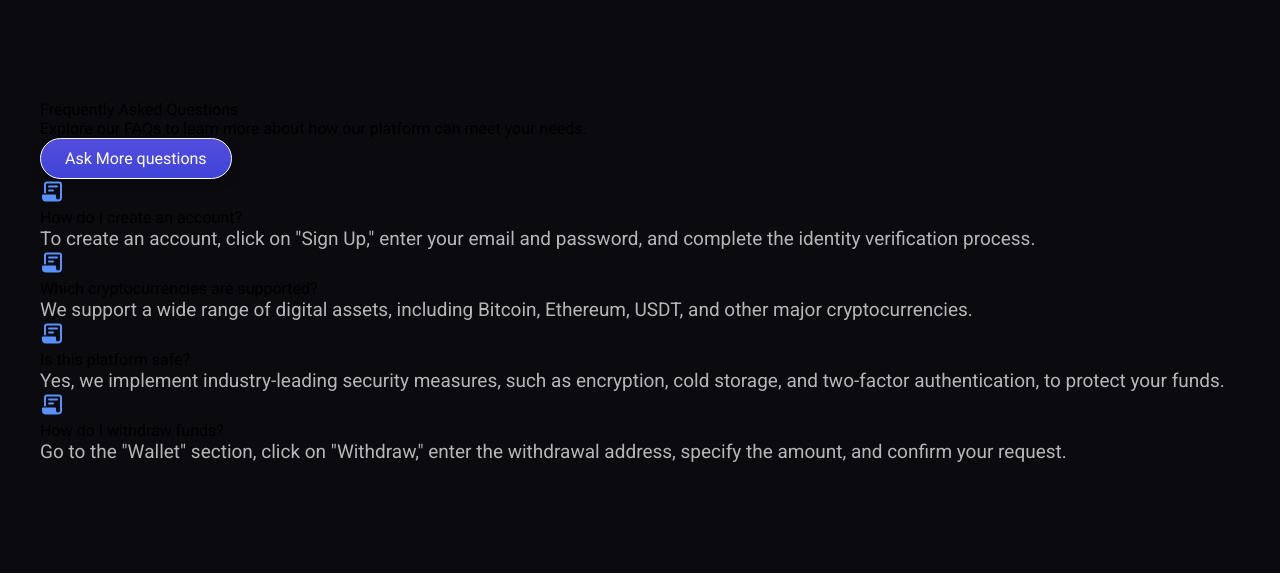
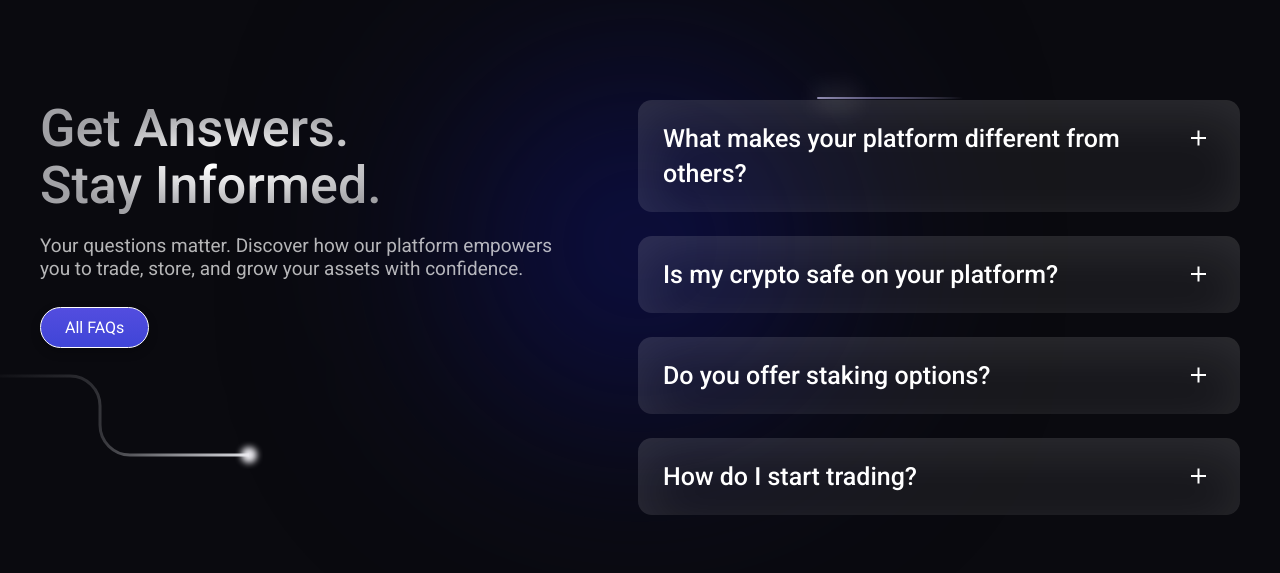
Before and after one commit to DanyloSkladan/domain-58-ppp, a plain HTML site: page index.html in a window 1280 px wide. Drawn offline with nearby package versions, Linux system fonts and the light colour scheme.

Commit message:
update: questions desktop

```diff
--- /dev/null
+++ b/css/questions.css
@@ -0,0 +1,215 @@
+.questions__wrapper {
+    position: relative;
+    display: flex;
+    justify-content: space-between;
+    gap: 20px;
+    z-index: 3;
+}
+
+.questions__eclipse {
+    content: "";
+    width: 345px;
+    height: 328px;
+    border-radius: 50%;
+    background-color: #0d0f4c;
+    filter: blur(115px);
+    position: absolute;
+    top: 10%;
+    left: 50%;
+    transform: translateX(-50%);
+    z-index: 1;
+}
+
+.questions__left {
+    position: relative;
+    height: fit-content;
+}
+
+.questions__line {
+    position: absolute;
+    left: -60px;
+    bottom: -50%;
+}
+
+.questions__title.title {
+    text-align: left;
+}
+
+.questions__title {
+    margin-bottom: 20px;
+    max-width: 387px;
+}
+
+.questions__description {
+    margin-bottom: 27px;
+    max-width: 532px;
+}
+
+
+.questions__item-body {
+    overflow: hidden;
+    height: 0;
+    user-select: none;
+    pointer-events: none;
+}
+
+.questions__item-title {
+    display: flex;
+    align-items: center;
+    font-weight: 500;
+    gap: 16px;
+    font-size: 25px;
+    line-height: 140%;
+    color: #FFFFFF;
+    user-select: none;
+    pointer-events: none;
+    transition: color .7s ease-in-out;
+}
+
+.questions__item-content {
+    margin-top: 20px;
+    font-weight: 400;
+    font-size: 20px;
+    line-height: 140%;
+    color: rgba(255, 255, 255, 0.6);
+    user-select: none;
+    pointer-events: none;
+}
+
+.questions__item-content.description {
+    text-align: left;
+}
+
+.questions__right {
+    position: relative;
+}
+
+.questions__right-line {
+    position: absolute;
+    top: -35px;
+    left: 40%;
+    transform: translateX(-50%);
+}
+
+.questions__items {
+    display: grid;
+    position: relative;
+    margin: 0 auto;
+    gap: 24px;
+    max-width: 602px;
+}
+
+.questions__item {
+    box-shadow: inset 6px 15px 53px 0 rgba(255, 255, 255, 0.1);
+    background: rgba(255, 255, 255, 0.05);
+    border-radius: 14px;
+    position: relative;
+    padding: 21px 40px 21px 25px;
+    transition: background .5s ease-in-out;
+}
+
+.questions__item-img {
+    display: flex;
+    align-items: center;
+}
+
+.questions__item-icon {
+    position: absolute;
+    top: 30px;
+    right: 34px;
+    width: 15px;
+    height: 15px;
+    user-select: none;
+    pointer-events: none;
+}
+
+.questions__item-icon:before,
+.questions__item-icon:after {
+    content: "";
+    display: block;
+    background-color: #FFFFFF;
+    position: absolute;
+    top: 50%;
+    left: 0;
+    transition: background-color .7s, transform .7s;
+    width: 100%;
+    height: 2px;
+    pointer-events: none;
+    z-index: 3;
+}
+
+.questions__item-icon:before {
+    transform: translateY(-50%);
+}
+
+.questions__item-icon:after {
+    transform: translateY(-50%) rotate(90deg);
+}
+
+.questions__item.questions__item-active .questions__item-icon {
+    transition: background-color .3s ease-in-out;
+}
+
+.questions__item.questions__item-active .questions__item-icon:before {
+    transform: translateY(-50%);
+}
+
+.questions__item.questions__item-active .questions__item-icon:after {
+    transform: translateY(-50%) rotate(0deg);
+}
+
+@media (max-width: 550px) {
+    .questions__title {
+        margin-bottom: 20px;
+    }
+
+    .questions__items-left, .questions__items-right {
+        gap: 10px;
+    }
+
+    .questions__item-title {
+        font-size: 14px;
+        gap: 10px;
+    }
+
+    .questions__item-img svg{
+        width: 15px;
+        height: 15px;
+    }
+
+    .questions__items {
+        gap: 10px;
+    }
+
+    .questions__item {
+        padding: 20px 40px 20px 20px;
+        border-radius: 5px;
+    }
+
+    .questions__item-icon {
+        top: 18px;
+        right: 14px;
+        width: 13px;
+        height: 13px;
+    }
+
+    .questions__item-content {
+        margin-top: 12px;
+    }
+}
+
+@media (max-width: 450px) {
+    .questions__item {
+        padding: 15px 35px 15px 15px;
+    }
+}
+
+@media (max-width: 390px) {
+    .questions__item-title {
+        font-size: 15px;
+    }
+
+    .questions__item-content.description {
+        font-size: 12px !important;
+    }
+}
--- a/index.html
+++ b/index.html
@@ -13,6 +13,7 @@
     <link rel="stylesheet" href="https://cdn.jsdelivr.net/npm/swiper@11/swiper-bundle.min.css"
     <link rel="stylesheet" href="./css/normalize.css">
     <link rel="stylesheet" href="./css/global.css">
+    <link rel="stylesheet" href="./css/questions.css">
 </head>
 <body>
 <div class="global__wrapper">
@@ -20,103 +21,105 @@
     <section class="questions">
         <div class="container">
             <div class="questions__box">
+                <div class="questions__wrapper">
                     <div class="questions__left">
-                    <div class="questions__title">
-                        Frequently Asked Questions
+                        <div class="questions__title title">
+                            Get Answers. Stay Informed.
                         </div>
-                    <div class="questions__description">
-                        Explore our FAQs to learn more about how our platform can meet your needs.
+                        <div class="questions__description description">
+                            Your questions matter. Discover how our platform empowers you to trade, store, and grow your
+                            assets with confidence.
                         </div>
                         <a class="questions__link link" href="#">
-                        Ask More questions
+                            All FAQs
                         </a>
+                        <div class="questions__line">
+                            <svg width="283" height="104" viewBox="0 0 283 104" fill="none" xmlns="http://www.w3.org/2000/svg">
+                                <path d="M0.5 11H90C106.569 11 120 24.4315 120 41V60C120 76.5685 133.431 90 150 90H269" stroke="url(#paint0_linear_1_1054)" stroke-width="3" />
+                                <g filter="url(#filter0_f_1_1054)">
+                                    <circle cx="8" cy="8" r="8" transform="matrix(1 0 0 -1 261 98)" fill="#EAE9EE" />
+                                </g>
+                                <defs>
+                                    <filter id="filter0_f_1_1054" x="255" y="76" width="28" height="28" filterUnits="userSpaceOnUse" color-interpolation-filters="sRGB">
+                                        <feFlood flood-opacity="0" result="BackgroundImageFix" />
+                                        <feBlend mode="normal" in="SourceGraphic" in2="BackgroundImageFix" result="shape" />
+                                        <feGaussianBlur stdDeviation="3" result="effect1_foregroundBlur_1_1054" />
+                                    </filter>
+                                    <linearGradient id="paint0_linear_1_1054" x1="269" y1="45" x2="0.5" y2="45" gradientUnits="userSpaceOnUse">
+                                        <stop stop-color="#DFE0E5" />
+                                        <stop offset="0.572386" stop-color="#DFE0E5" stop-opacity="0.17" />
+                                        <stop offset="1" stop-color="#DFE0E5" stop-opacity="0" />
+                                    </linearGradient>
+                                </defs>
+                            </svg>
+                        </div>
                     </div>
                     <div class="questions__right">
+                        <div class="questions__right-line">
+                            <svg width="170" height="67" viewBox="0 0 170 67" fill="none" xmlns="http://www.w3.org/2000/svg">
+                                <g filter="url(#filter0_f_1_1051)">
+                                    <rect x="20" y="20" width="44" height="27" fill="white" fill-opacity="0.07" />
+                                </g>
+                                <path d="M24 33H169" stroke="url(#paint0_linear_1_1051)" stroke-width="2" stroke-linecap="round" />
+                                <defs>
+                                    <filter id="filter0_f_1_1051" x="0" y="0" width="84" height="67" filterUnits="userSpaceOnUse" color-interpolation-filters="sRGB">
+                                        <feFlood flood-opacity="0" result="BackgroundImageFix" />
+                                        <feBlend mode="normal" in="SourceGraphic" in2="BackgroundImageFix" result="shape" />
+                                        <feGaussianBlur stdDeviation="10" result="effect1_foregroundBlur_1_1051" />
+                                    </filter>
+                                    <linearGradient id="paint0_linear_1_1051" x1="24" y1="34.5" x2="169" y2="34.5" gradientUnits="userSpaceOnUse">
+                                        <stop stop-color="#908CB0" />
+                                        <stop offset="0.4" stop-color="#555175" />
+                                        <stop offset="1" stop-color="#908CB0" stop-opacity="0" />
+                                    </linearGradient>
+                                </defs>
+                            </svg>
+                        </div>
                         <div class="questions__items">
                             <div class="questions__item">
                                 <div class="questions__item-title">
-                                <div class="questions__item-img">
-                                    <svg width="24" height="25" viewBox="0 0 24 25" fill="none"
-                                         xmlns="http://www.w3.org/2000/svg">
-                                        <path d="M6 21.6021H18C17 21.6021 15 21.0021 15 18.6021V16.6021H3V18.6021C3 21.0021 5 21.6021 6 21.6021Z"
-                                              fill="#5892FF"/>
-                                        <path d="M5 13.6021V5.60205C5 4.49748 5.89543 3.60205 7 3.60205H19C20.1046 3.60205 21 4.49748 21 5.60205V18.6021C21 19.6021 20.4 21.6021 18 21.6021M18 21.6021H6C5 21.6021 3 21.0021 3 18.6021V16.6021H15V18.6021C15 21.0021 17 21.6021 18 21.6021ZM9 7.60205H17M9 11.6021H13"
-                                              stroke="#5892FF" stroke-width="2" stroke-linecap="round"
-                                              stroke-linejoin="round"/>
-                                    </svg>
-                                </div>
-                                How do I create an account?
+                                    What makes your platform different from others?
                                 </div>
                                 <div class="questions__item-body questions__item-body-one">
                                     <div class="questions__item-content description">
-                                    To create an account, click on "Sign Up," enter your email and password, and complete
-                                    the identity verification process.
+                                        We combine institutional-grade security with an intuitive user interface, offering a
+                                        seamless experience for beginners and pros alike.
                                     </div>
                                 </div>
                                 <div class="questions__item-icon"></div>
                             </div>
                             <div class="questions__item">
                                 <div class="questions__item-title">
-                                <div class="questions__item-img">
-                                    <svg width="24" height="25" viewBox="0 0 24 25" fill="none"
-                                         xmlns="http://www.w3.org/2000/svg">
-                                        <path d="M6 21.6021H18C17 21.6021 15 21.0021 15 18.6021V16.6021H3V18.6021C3 21.0021 5 21.6021 6 21.6021Z"
-                                              fill="#5892FF"/>
-                                        <path d="M5 13.6021V5.60205C5 4.49748 5.89543 3.60205 7 3.60205H19C20.1046 3.60205 21 4.49748 21 5.60205V18.6021C21 19.6021 20.4 21.6021 18 21.6021M18 21.6021H6C5 21.6021 3 21.0021 3 18.6021V16.6021H15V18.6021C15 21.0021 17 21.6021 18 21.6021ZM9 7.60205H17M9 11.6021H13"
-                                              stroke="#5892FF" stroke-width="2" stroke-linecap="round"
-                                              stroke-linejoin="round"/>
-                                    </svg>
-                                </div>
-                                Which cryptocurrencies are supported?
+                                    Is my crypto safe on your platform?
                                 </div>
                                 <div class="questions__item-body questions__item-body-one">
                                     <div class="questions__item-content description">
-                                    We support a wide range of digital assets, including Bitcoin, Ethereum, USDT, and other
-                                    major cryptocurrencies.
+                                        A: Absolutely. We use cold storage, end-to-end encryption, and regular audits to
+                                        ensure your funds are always secure.
                                     </div>
                                 </div>
                                 <div class="questions__item-icon"></div>
                             </div>
                             <div class="questions__item">
                                 <div class="questions__item-title">
-                                <div class="questions__item-img">
-                                    <svg width="24" height="25" viewBox="0 0 24 25" fill="none"
-                                         xmlns="http://www.w3.org/2000/svg">
-                                        <path d="M6 21.6021H18C17 21.6021 15 21.0021 15 18.6021V16.6021H3V18.6021C3 21.0021 5 21.6021 6 21.6021Z"
-                                              fill="#5892FF"/>
-                                        <path d="M5 13.6021V5.60205C5 4.49748 5.89543 3.60205 7 3.60205H19C20.1046 3.60205 21 4.49748 21 5.60205V18.6021C21 19.6021 20.4 21.6021 18 21.6021M18 21.6021H6C5 21.6021 3 21.0021 3 18.6021V16.6021H15V18.6021C15 21.0021 17 21.6021 18 21.6021ZM9 7.60205H17M9 11.6021H13"
-                                              stroke="#5892FF" stroke-width="2" stroke-linecap="round"
-                                              stroke-linejoin="round"/>
-                                    </svg>
-                                </div>
-                                Is this platform safe?
+                                    Do you offer staking options?
                                 </div>
                                 <div class="questions__item-body questions__item-body-one">
                                     <div class="questions__item-content description">
-                                    Yes, we implement industry-leading security measures, such as encryption, cold storage,
-                                    and two-factor authentication, to protect your funds.
+                                        We support staking for multiple assets with competitive rewards and transparent
+                                        terms.
                                     </div>
                                 </div>
                                 <div class="questions__item-icon"></div>
                             </div>
                             <div class="questions__item">
                                 <div class="questions__item-title">
-                                <div class="questions__item-img">
-                                    <svg width="24" height="25" viewBox="0 0 24 25" fill="none"
-                                         xmlns="http://www.w3.org/2000/svg">
-                                        <path d="M6 21.6021H18C17 21.6021 15 21.0021 15 18.6021V16.6021H3V18.6021C3 21.0021 5 21.6021 6 21.6021Z"
-                                              fill="#5892FF"/>
-                                        <path d="M5 13.6021V5.60205C5 4.49748 5.89543 3.60205 7 3.60205H19C20.1046 3.60205 21 4.49748 21 5.60205V18.6021C21 19.6021 20.4 21.6021 18 21.6021M18 21.6021H6C5 21.6021 3 21.0021 3 18.6021V16.6021H15V18.6021C15 21.0021 17 21.6021 18 21.6021ZM9 7.60205H17M9 11.6021H13"
-                                              stroke="#5892FF" stroke-width="2" stroke-linecap="round"
-                                              stroke-linejoin="round"/>
-                                    </svg>
-                                </div>
-                                How do I withdraw funds?
+                                    How do I start trading?
                                 </div>
                                 <div class="questions__item-body questions__item-body-one">
                                     <div class="questions__item-content description">
-                                    Go to the "Wallet" section, click on "Withdraw," enter the withdrawal address, specify
-                                    the amount, and confirm your request.
+                                        Simply create an account, verify your identity, deposit funds, and you’re ready to
+                                        go.
                                     </div>
                                 </div>
                                 <div class="questions__item-icon"></div>
@@ -124,10 +127,13 @@
                         </div>
                     </div>
                 </div>
+                <div class="questions__eclipse"></div>
+            </div>
         </div>
     </section>
 </div>
 <script src="https://cdn.jsdelivr.net/npm/swiper@11/swiper-bundle.min.js"></script>
 <script src="./js/accordion-rush.js"></script>
+<script src="./js/questions.js"></script>
 </body>
 </html>
```
Lines whose indentation alone changed are shown as unchanged.
